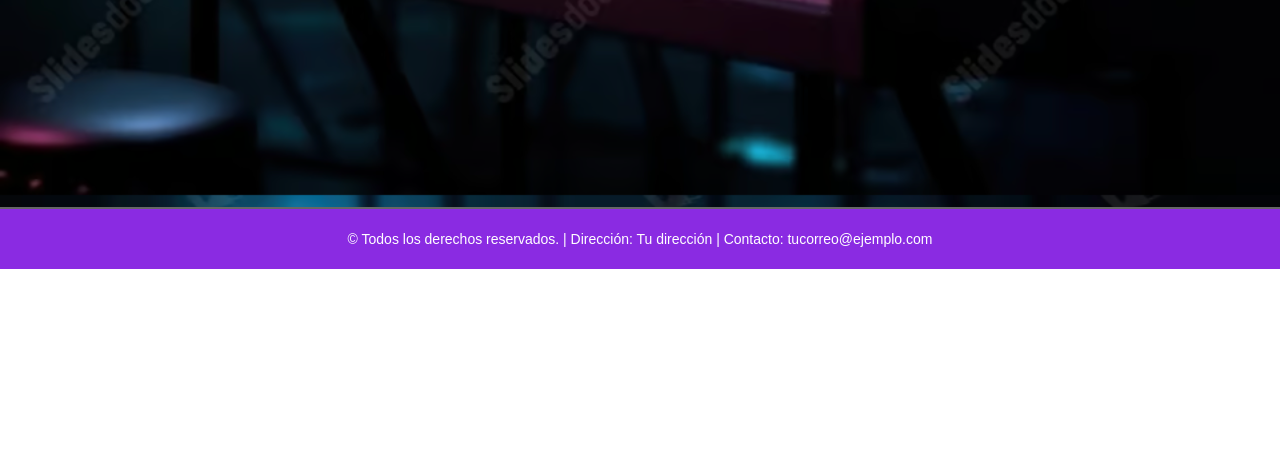
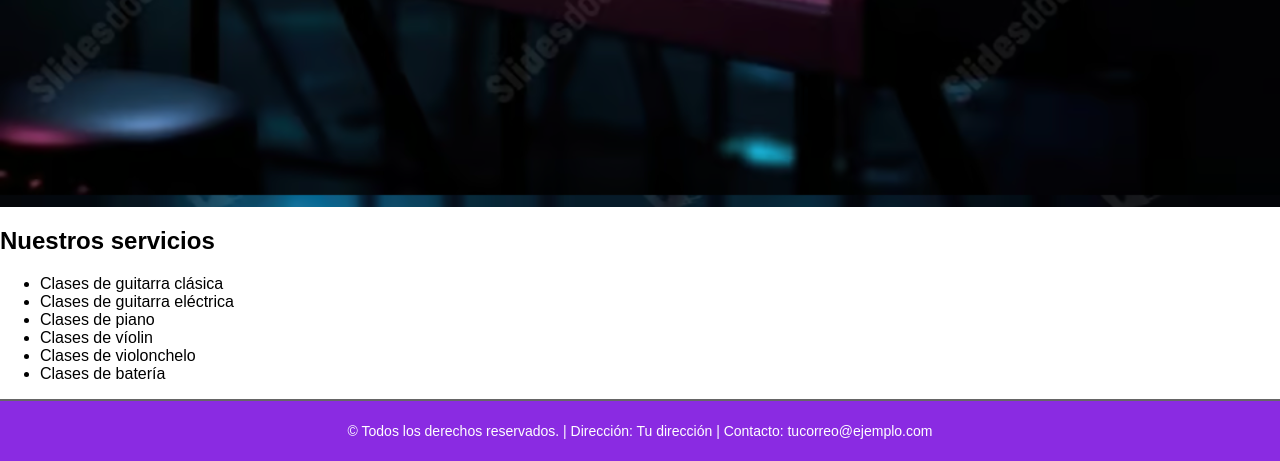
Before and after one commit to Ortiz70/Paginawebgitarraele, a plain HTML site: page index.html in a window 1280 px wide. Shown: the part 537-998 px from the top of the page. Before the commit the page ends 806 px from the top, so only its background shows below. Drawn offline with Linux system fonts and the light colour scheme.

Commit message:
se crea lista de servicios en html

```diff
--- a/index.html
+++ b/index.html
@@ -13,6 +13,19 @@
         <h1>¡Aprende a tocar guitarra u otros instrumentos!</h1>
         <p>Clases personalizadas para todos los niveles</p>
         </div>
+
+        <section class=" lista de servicios">
+            <h2>Nuestros servicios</h2>
+            <ul>
+                <li>Clases de guitarra clásica</li>
+                <li>Clases de guitarra eléctrica</li>
+                <li>Clases de piano</li>
+                <li>Clases de víolin</li>
+                <li>Clases de violonchelo</li>
+                <li>Clases de batería</li>
+            </ul>
+        </section>
+
         <footer>
             <p>&copy; Todos los derechos reservados. | Dirección: Tu dirección | Contacto: tucorreo@ejemplo.com</p>
         </footer>
```
